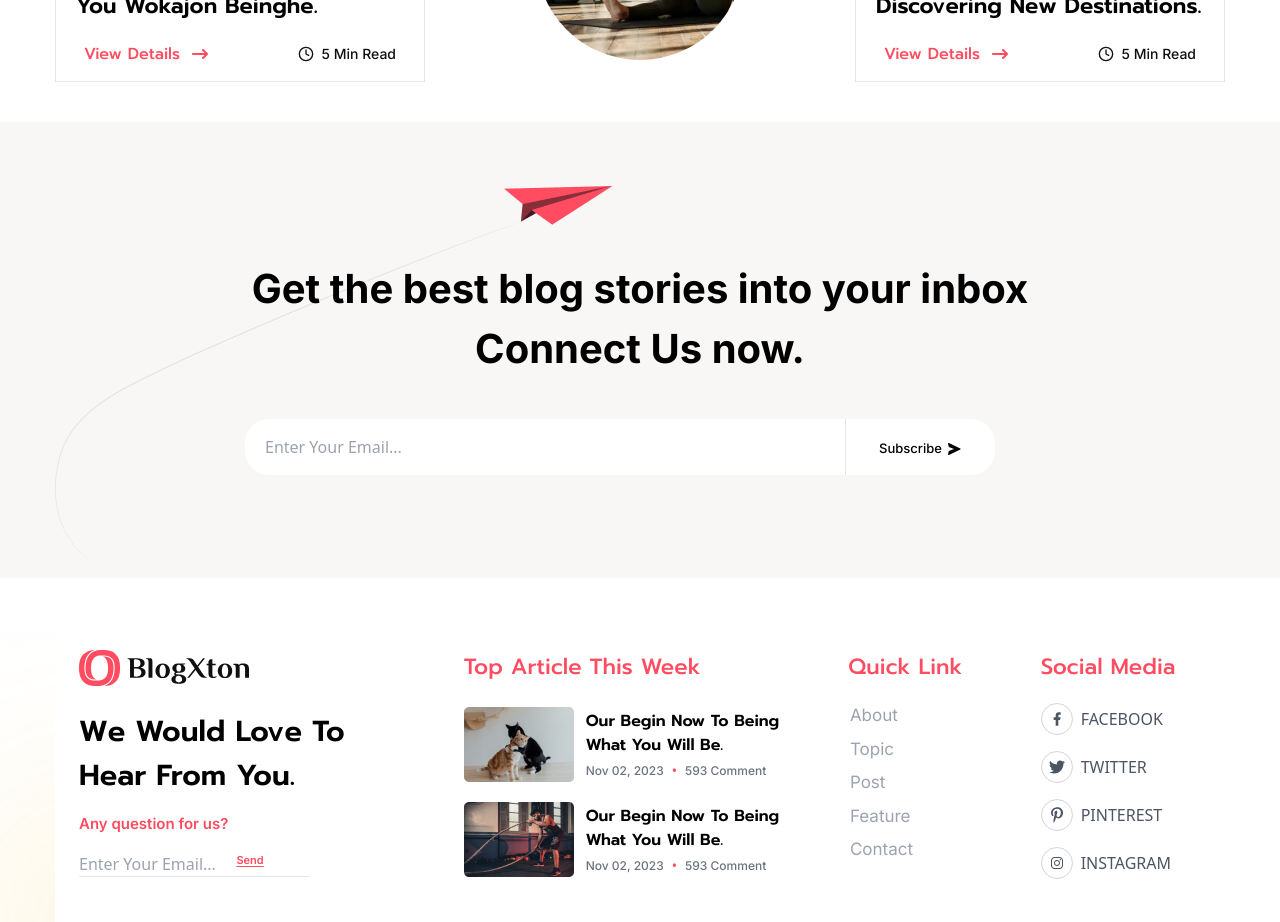
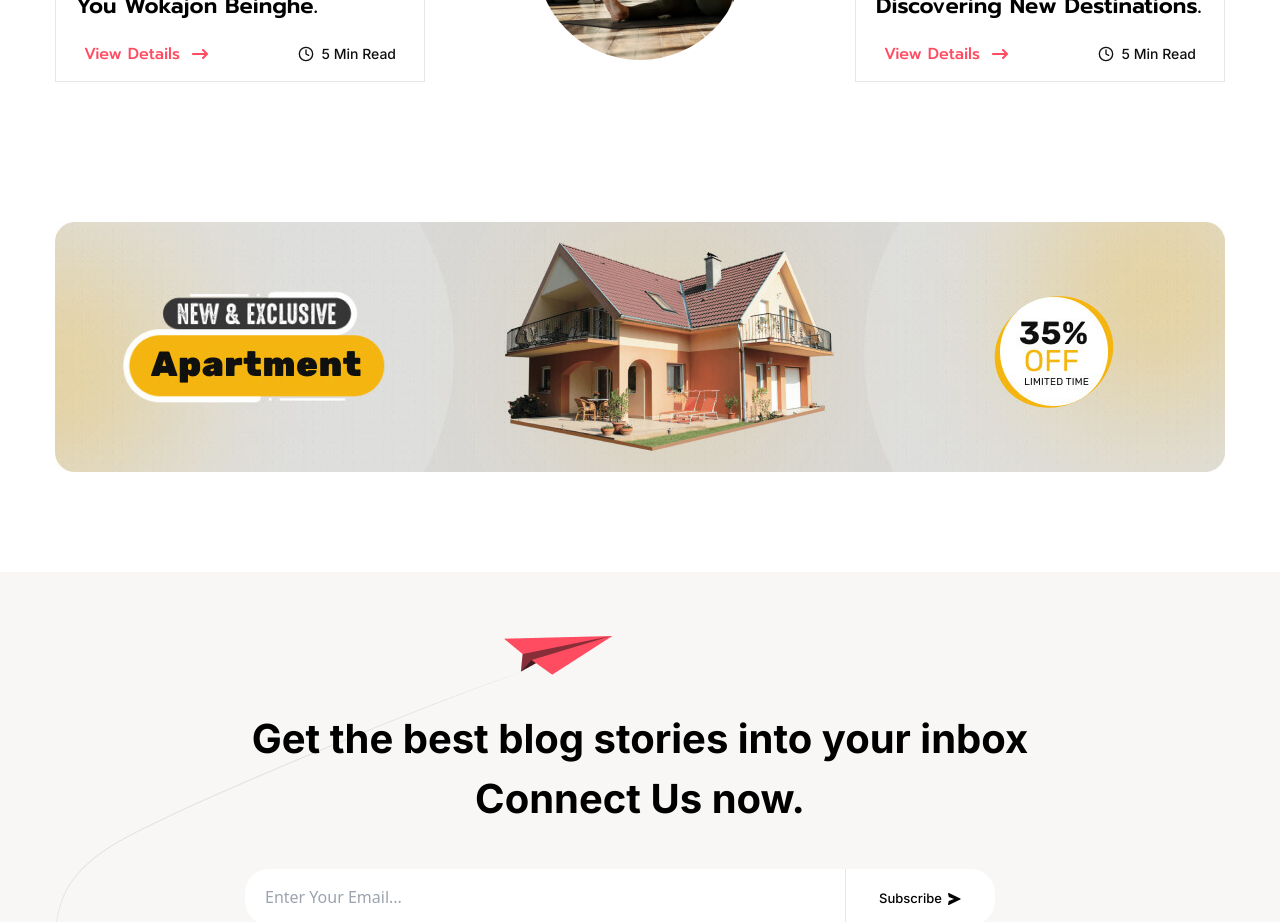
Before and after one commit to shoriful-dev/BlogXton, a React (Vite) app: page / in a window 1280 px wide. Shown: the part 1740-2662 px from the top of the page. Built offline with nearby package versions, Linux system fonts and the light colour scheme.

Commit message:
Offer Sections Done

```diff
--- /dev/null
+++ b/src/layouts/Offer.tsx
@@ -0,0 +1,21 @@
+import React from 'react';
+import Container from '../components/Container';
+import Image from '../components/Image';
+import HomeImage from "../assets/Home.png";
+import { Link } from 'react-router-dom';
+
+const Offer: React.FC = () => {
+  return (
+    <>
+      <Container>
+        <div className="py-[100px]">
+          <Link to={'/contact'}>
+            <Image src={HomeImage} />
+          </Link>
+        </div>
+      </Container>
+    </>
+  );
+}
+
+export default Offer;
--- a/src/pages/Home.tsx
+++ b/src/pages/Home.tsx
@@ -1,6 +1,7 @@
 import Banner from "../layouts/Banner";
 import EntireTopic from "../layouts/EntireTopic";
 import LatestArticle from "../layouts/LatestArticle";
+import Offer from "../layouts/Offer";
 
 
 
@@ -10,6 +11,7 @@ const Home = () => {
     <Banner />
     <EntireTopic />
     <LatestArticle />
+    <Offer />
     </>
   )
 }
```
Also changed, not shown: src/assets/Home.png (renamed from src/assets/banner1 (42).jpg).
